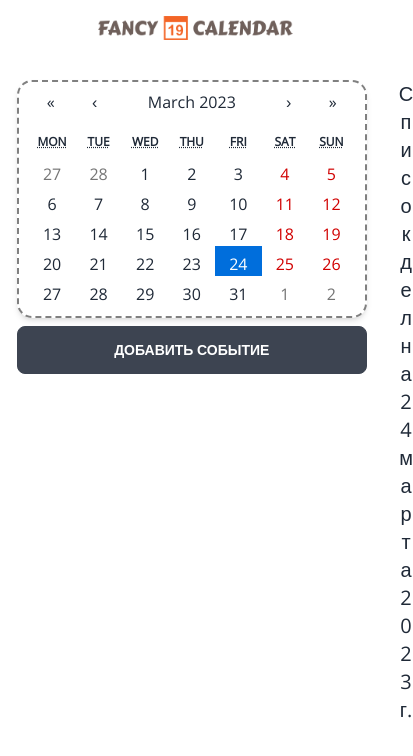
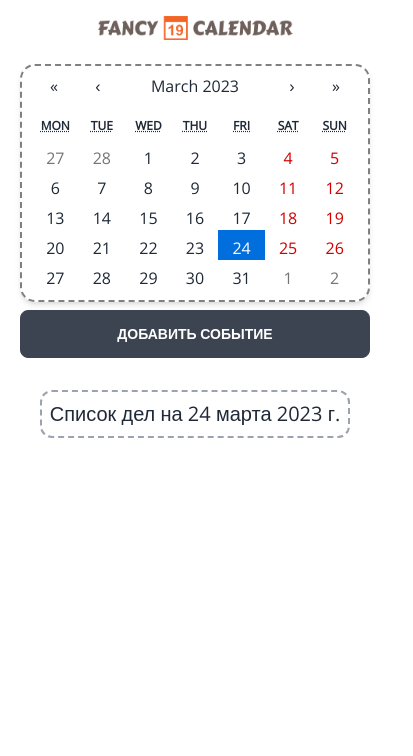
Before and after one commit to chainsawfish/fancyCalendar, a React (Vite) app in the folder frontend/: page / in a window 390 px wide. Shown: the top 756 px of the page, 413 px wide, since content can reach past the window. Built offline with nearby package versions, Linux system fonts and the light colour scheme.

Commit message:
feat added adaptive till iphone SE size

```diff
--- a/frontend/src/App.jsx
+++ b/frontend/src/App.jsx
@@ -32,13 +32,13 @@ function App() {
     return (
         <>
             <Logo/>
-            <div className="flex flex-row justify-center gap-8 mt-10 ml-10 ">
+            <div className="flex flex-col justify-center items-center gap-8 mt-6 mh-2 md:flex-row md:items-start">
                 <div>
                     <Calendar className='shadow-md' onChange={setDate} value={date} onClickDay={handleDayClick}
                               tileContent={hasEvents}/>
-                    <div className="flex flex-col items-center justify-center">
+                    <div className="flex flex-col justify-center">
                         <div onClick={handleEdit}
-                             className='btn w-[350px] mt-2 text-md'>
+                             className='btn max-w-[350px] mt-2 text-md'>
                             Добавить событие
                         </div>
                         {showEdit && currentDay &&
@@ -46,7 +46,7 @@ function App() {
                         }
                     </div>
                 </div>
-                {currentDay && <EventsList currentDay={date}/>}
+                <div>{currentDay && <EventsList currentDay={date}/>}</div>
             </div>
 
         </>
--- a/frontend/src/components/Event.jsx
+++ b/frontend/src/components/Event.jsx
@@ -25,7 +25,7 @@ const Event = ({today}) => {
 
     return (
         <div onMouseOver={handleMouseOver} onMouseLeave={handleMouseLeave}
-             className="border-2 rounded-md shadow-md border-gray-400 p-2 mt-2 w-[380px] ">
+             className="border-2 rounded-md shadow-md border-gray-400 p-2 mt-2 max-w-[350px] ">
             <div className="flex flex-row justify-between items-baseline">
                 <div
                     className="text-xl text-sky-600 underline w-[300px] pl-4 text-center uppercase">{today?.eventName}</div>
--- a/frontend/src/components/EventsList.jsx
+++ b/frontend/src/components/EventsList.jsx
@@ -9,8 +9,8 @@ const EventsList = ({currentDay}) => {
         console.log(events)
     }, [events])
     return (
-        <div className='w-[300px] break-all'>
-            <h1 className="text-center text-xl">Список дел на {currentDay.toLocaleString('ru-RU', {
+        <div className='min-w-[200px] break-words border-2 p-2 border-dashed rounded-xl border-gray-400'>
+            <h1 className="text-xl">Список дел на {currentDay.toLocaleString('ru-RU', {
                 day: 'numeric',
                 month: 'long',
                 year: 'numeric'
--- a/frontend/tailwind.config.cjs
+++ b/frontend/tailwind.config.cjs
@@ -3,6 +3,7 @@ module.exports = {
   content: ["./index.html",
     "./src/**/*.{js,ts,jsx,tsx}",],
   theme: {
+    'sm': '360px',
 
     extend: {
 
```
